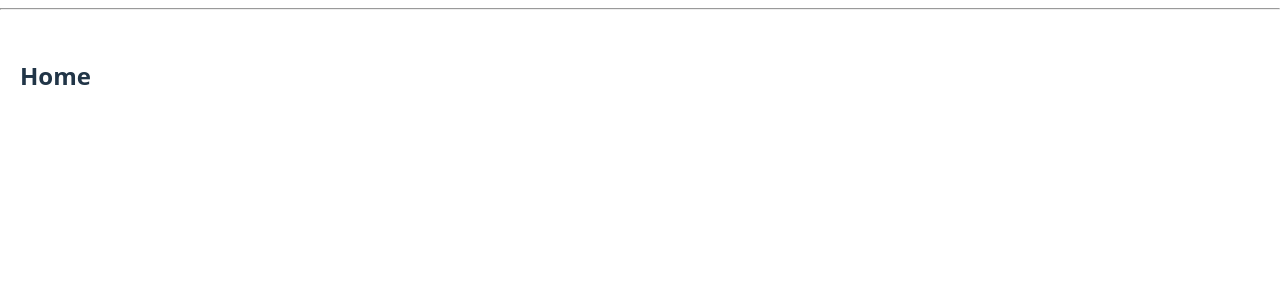
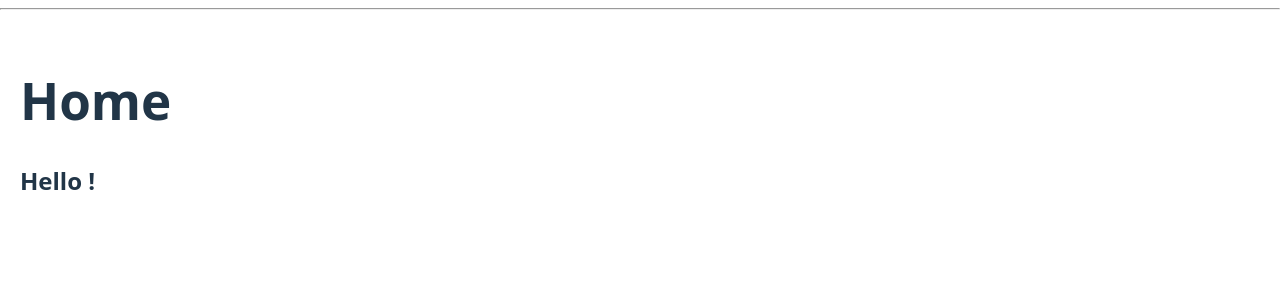
Before and after one commit to EdoardoFurlan/react-test, a React (Vite) app: page /home in a window 1280 px wide. Shown: the top 300 px of the page. Built offline with nearby package versions, Linux system fonts and the light colour scheme.

Commit message:
gestito zustand per persistenza di stato tra pagine

```diff
--- a/package.json
+++ b/package.json
@@ -12,7 +12,8 @@
   "dependencies": {
     "@tanstack/react-router": "^1.163.3",
     "react": "^19.2.0",
-    "react-dom": "^19.2.0"
+    "react-dom": "^19.2.0",
+    "zustand": "^5.0.11"
   },
   "devDependencies": {
     "@eslint/js": "^9.39.1",
--- a/src/pages/home.tsx
+++ b/src/pages/home.tsx
@@ -1,13 +1,20 @@
 import {createRoute } from '@tanstack/react-router'
 import {rootRoute} from '../routing/route'
+import { userAuthState } from '../storing/store'
 
 export const homeRoute = createRoute({
     getParentRoute: () => rootRoute,
     path:'/home',
     component:()=>{
+
+        const username = userAuthState((state)=> state.username);
+
+
         return (
         <div style={{ padding: '20px' }}>
-        <h2>Home</h2>
+        <h1>Home</h1>
+        <h2>Hello {username}!</h2>
+
       </div>
         );
 
--- a/src/pages/login.tsx
+++ b/src/pages/login.tsx
@@ -1,17 +1,27 @@
+import type React from 'react';
 import {createRoute, useNavigate } from '@tanstack/react-router'
+import { useState } from 'react';
+import { userAuthState } from '../storing/store';
+
+
 import {rootRoute} from '../routing/route'
-import type React from 'react';
+
 
 export const loginRoute = createRoute({
     getParentRoute: () => rootRoute,
     path:'/login',
     component:()=>{
         const navigate = useNavigate();
+        const [inputValue, setInputValue] = useState('')
+
+        const setUsernameGlobal = userAuthState((state) => state.setUsername)
 
         const handleSubmit = (e:React.SubmitEvent) =>{
             e.preventDefault();
+            setUsernameGlobal(inputValue);
             navigate({to:'/home'});
         }
+
 
         return (
         <div style={{ padding: '20px' }}>
@@ -19,7 +29,11 @@ export const loginRoute = createRoute({
         <form onSubmit={handleSubmit}>
           <div>
             <label>Username: </label>
-            <input type="text" placeholder="admin" />
+            <input type="text"
+              placeholder="admin"
+              value={inputValue}
+              onChange={(e)=>setInputValue(e.target.value)}
+            />
           </div>
           <br />
           <div>
--- /dev/null
+++ b/src/storing/store.tsx
@@ -0,0 +1,11 @@
+import {create } from 'zustand'
+
+interface AuthState {
+    username: string
+    setUsername: (name:string) => void
+}
+
+export const userAuthState = create<AuthState>((set)=>({
+    username:'',
+    setUsername:(name) => set({username:name})
+}))
```
Also changed, not shown: 1 other file (tests, documents, lock files or other folders).
